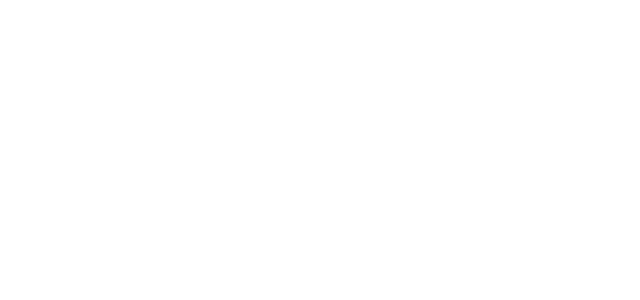
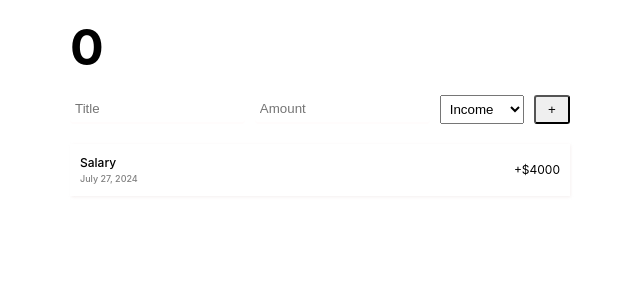
Before and after one commit to LeohangRai/react-expense-income, a React (Vite) app: page / in a window 1280 px wide. Shown: the top 300 px of the page, without its empty margins (320-960 px from the left). Built offline with nearby package versions, Linux system fonts and the light colour scheme.

Commit message:
feat: design and css for the main component

```diff
--- a/src/App.css
+++ b/src/App.css
@@ -15,26 +15,34 @@
 }
 
 input {
-  border: none;
-  outline: none;
-  border-bottom: 1px solid rgba(128, 128, 128, 0.32);
+  border: white;
+  outline: white;
+  border-bottom: 2px solid rgb(255 244 244 / 32%);
   width: 100%;
   margin-right: 10px;
-  padding: 5px 0;
+  padding: 5px;
+  border-radius: 4px;
+}
+
+select {
+  padding: 5px;
 }
 
 button {
   width: 100px;
   margin-left: 10px;
+  border-radius: 3px;
+  cursor: pointer;
 }
 
 .card {
-  box-shadow: 0.1px 1px 3px rgba(0,0,0,0.27);
+  box-shadow: 0.7px 1px 3px rgb(215 194 194 / 27%);
   padding: 10px;
   display: flex;
   justify-content: space-between;
   align-items: center;
   margin-bottom: 10px;
+  cursor: pointer;
 }
 
 .card-info h4 {
--- a/src/App.jsx
+++ b/src/App.jsx
@@ -1,7 +1,32 @@
 import './App.css';
 
 function App() {
-  return <div></div>;
+  return (
+    <main>
+      <div>
+        <h1 className="total-text">0</h1>
+        <div className="input-container">
+          <input type="text" name="title" placeholder="Title" />
+          <input type="number" name="amount" placeholder="Amount" />
+          <select name="type">
+            <option value="income">Income</option>
+            <option value="expense">Expense</option>
+          </select>
+          <button>+</button>
+        </div>
+
+        <div>
+          <div className="card">
+            <div className="card-info">
+              <h4>Salary</h4>
+              <p>July 27, 2024</p>
+            </div>
+            <p className="amount-text">+$4000</p>
+          </div>
+        </div>
+      </div>
+    </main>
+  );
 }
 
 export default App;
```
